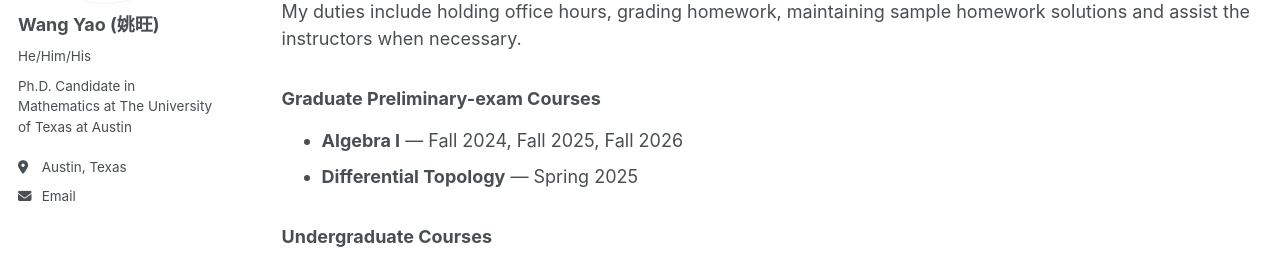
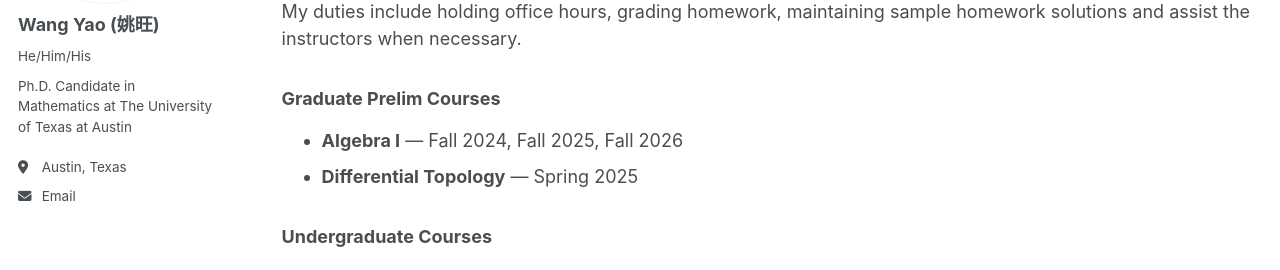
Before and after one commit to yaowang0604-git/yaowang0604-git.github.io, a Jekyll site: the page built from _pages/teaching.md, in a window 1280 px wide and 990 px high. Shown: the part 272-542 px from the top of the window. Built offline with Jekyll 4.4.1, drawn with Linux system fonts in a browser that asks for light colours; a style sheet for code colours, icons or effects is not loaded.

Commit message:
Update teaching.md

```diff
--- a/_pages/teaching.md
+++ b/_pages/teaching.md
@@ -11,7 +11,7 @@ author_profile: true
 
 My duties include holding office hours, grading homework, maintaining sample homework solutions and assist the instructors when necessary.
 
-### Graduate Preliminary-exam Courses
+### Graduate Prelim Courses
 
 - **Algebra I** — Fall 2024, Fall 2025, Fall 2026
 - **Differential Topology** — Spring 2025
```
